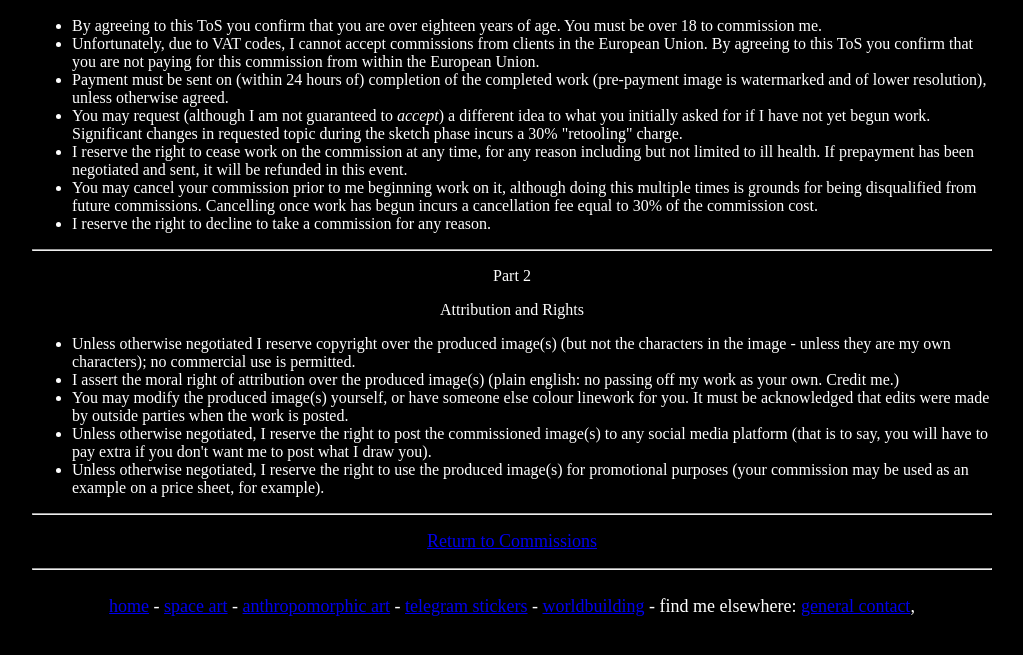
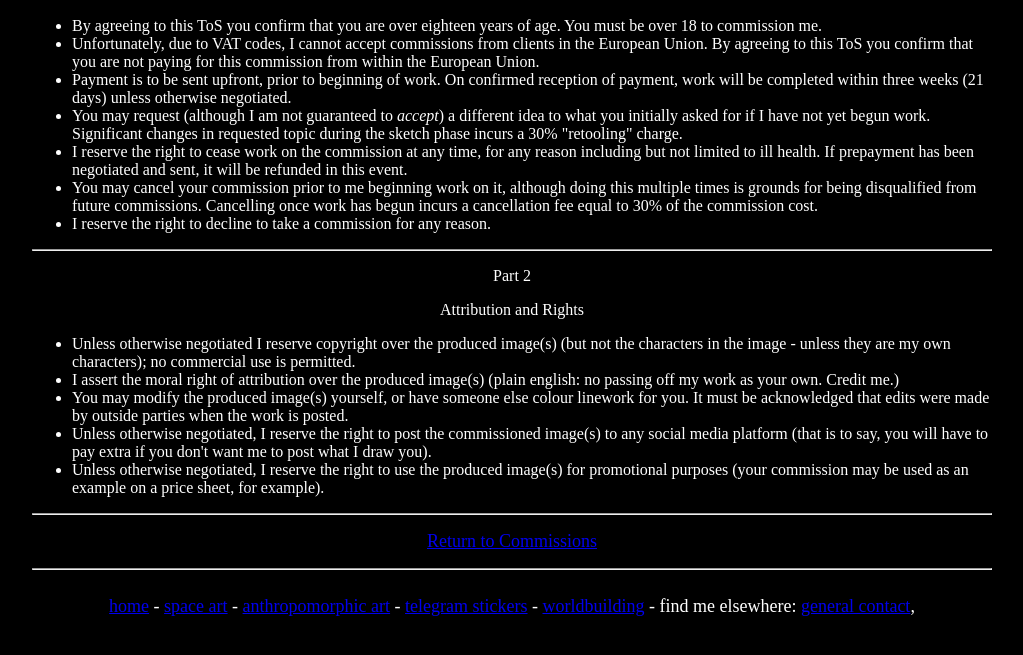
Before and after one commit to luyten7268A/luyten7268A.github.io, a plain HTML site: page TOS.html in a window 1280 px wide. Shown: the part 139-794 px from the top of the page, without its empty margins (128-1151 px from the left). Drawn offline with Linux system fonts and the light colour scheme.

Commit message:
Update TOS.html

```diff
--- a/TOS.html
+++ b/TOS.html
@@ -36,11 +36,11 @@
     Unfortunately, due to VAT codes, I cannot accept commissions from clients in the European Union. By agreeing to this ToS you confirm that you are not paying for this commission from within the European Union.
 </li>
 <li>
+    Payment is to be sent upfront, prior to beginning of work. On confirmed reception of payment, work will be completed within three weeks (21 days) unless otherwise negotiated.
+</li>
+<!--potential future (and one past) policies, retained here for memory's sake. not currently implemented.
+
     Payment must be sent on (within 24 hours of) completion of the completed work (pre-payment image is watermarked and of lower resolution), unless otherwise agreed.
-</li>
-<!--potential future policies, retained here for memory's sake. not currently implemented.
-
-    Payment is to be sent upfront, prior to beginning of work. On confirmed reception of payment, work will be completed within three weeks (21 days) unless otherwise negotiated.
 
     Payment must be sent on (within 100 kiloseconds of) completion of the completed work (pre-payment image is watermarked and of lower resolution), unless otherwise agreed.-->
 <li>
```
